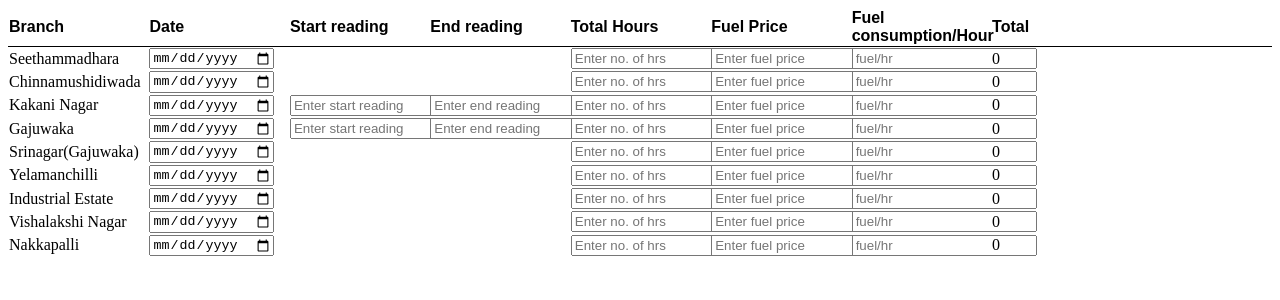
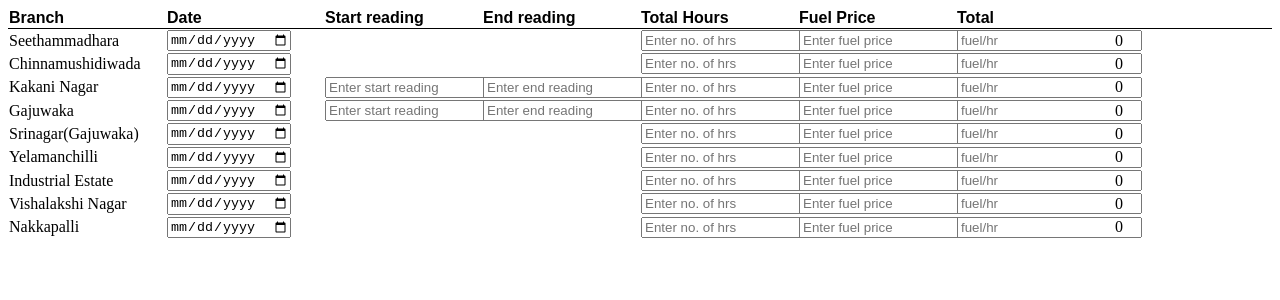
Before and after one commit to Beesettyrakesh/bill-generator, a Next.js app: page / in a window 1280 px wide. Shown: the top 300 px of the page. Built offline with nearby package versions, Linux system fonts and the light colour scheme.

Commit message:
Removed Fuel consumption column.
As this column is fixed for each and every branch, there is no need to ask user to provide the input.

```diff
--- a/components/Table.tsx
+++ b/components/Table.tsx
@@ -15,9 +15,7 @@ const Table = () => {
                     <th>End reading</th>
                     <th>Total Hours</th>
                     <th>Fuel Price</th>
-                    <th>Fuel consumption/Hour</th>
                     <th>Total</th>
-                    <th></th>
                 </tr>
                 </thead>
                 <tbody>
```
